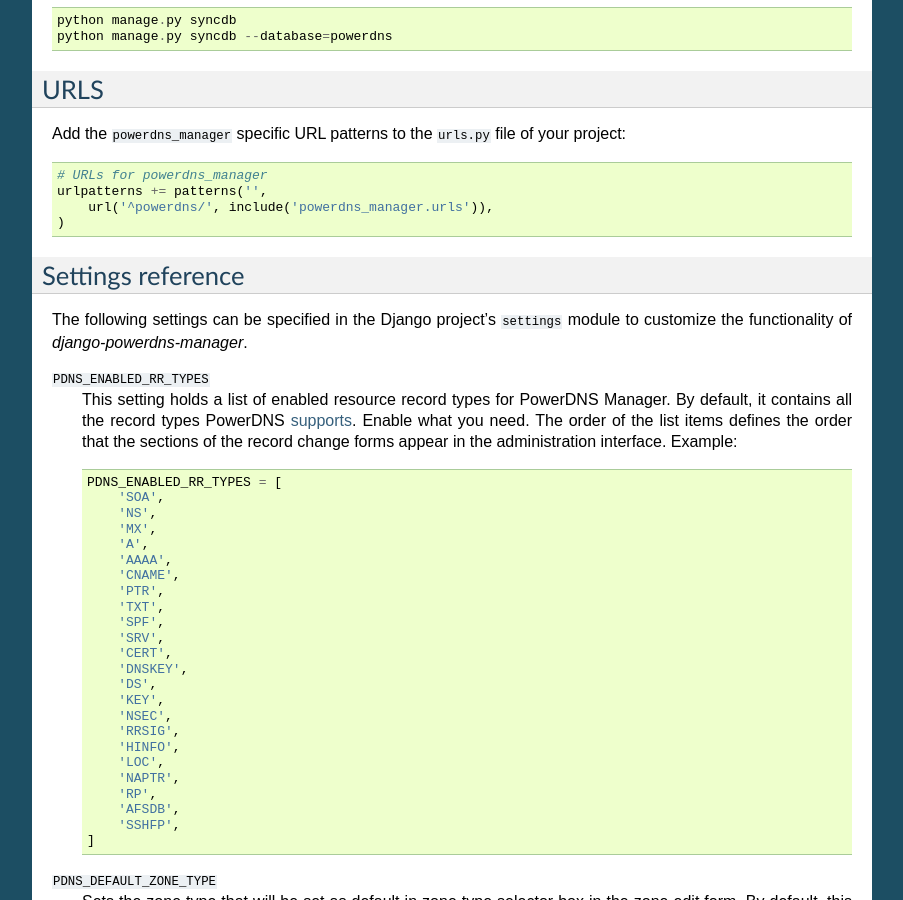
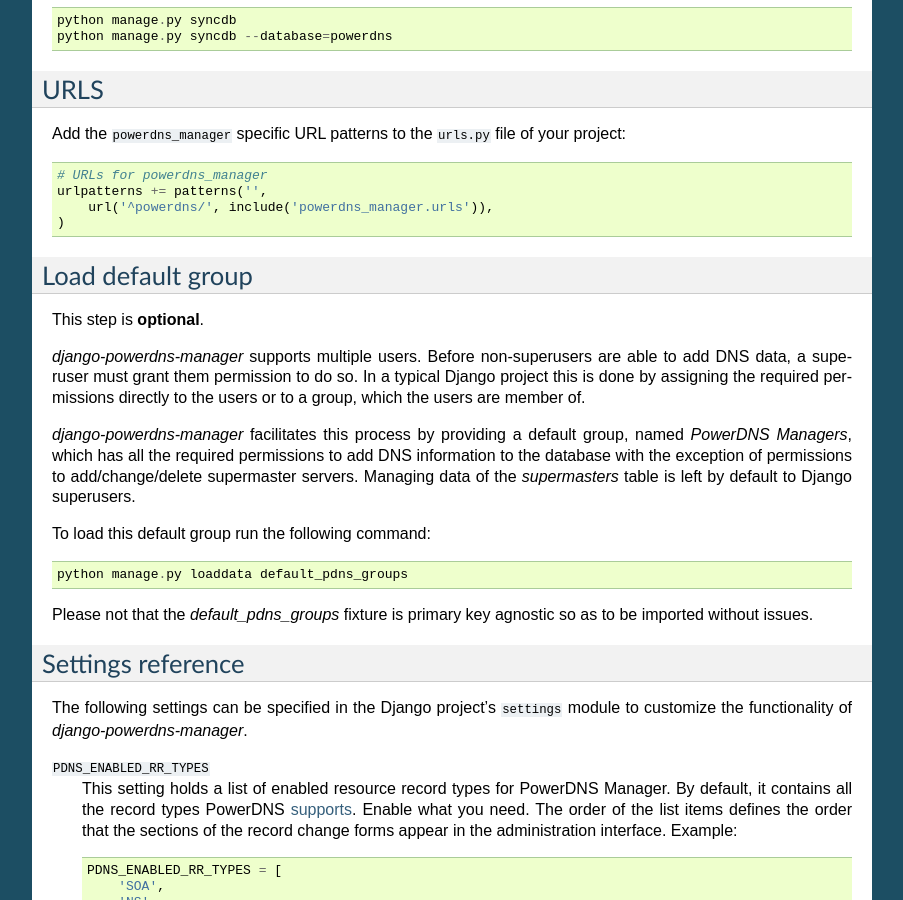
Before and after one commit to kumina/django-powerdns-manager, a Sphinx documentation site: the page built from docs/configuration.rst, in a window 1280 px wide and 900 px high, scrolled down 1114 px. Shown: the whole window, without its empty margins (198-1101 px from the left). Built offline with Sphinx 7.4.7, drawn with Linux system fonts in a browser that asks for light colours.

Commit message:
Added info about loading default group using the provided fixture.

```diff
--- a/docs/configuration.rst
+++ b/docs/configuration.rst
@@ -86,6 +86,30 @@
     )
 
 
+Load default group
+==================
+
+This step is **optional**.
+
+*django-powerdns-manager* supports multiple users. Before non-superusers are
+able to add DNS data, a superuser must grant them permission to do so. In a
+typical Django project this is done by assigning the required permissions
+directly to the users or to a group, which the users are member of.
+
+*django-powerdns-manager* facilitates this process by providing a default group,
+named *PowerDNS Managers*, which has all the required permissions to add DNS
+information to the database with the exception of permissions to add/change/delete
+supermaster servers. Managing data of the *supermasters* table is left by
+default to Django superusers.
+
+To load this default group run the following command::
+
+    python manage.py loaddata default_pdns_groups
+
+Please not that the *default_pdns_groups* fixture is primary key agnostic so
+as to be imported without issues.
+
+
 Settings reference
 ==================
 
```
